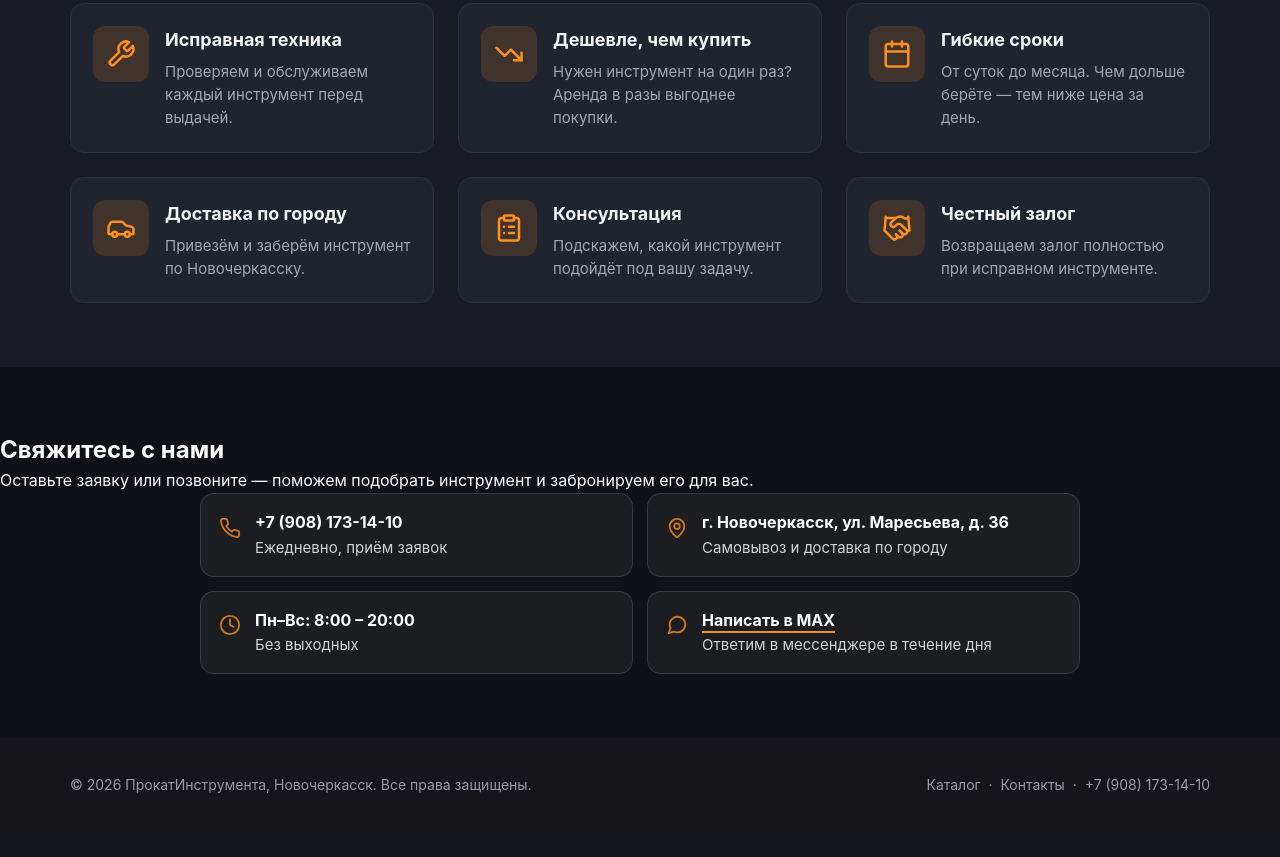
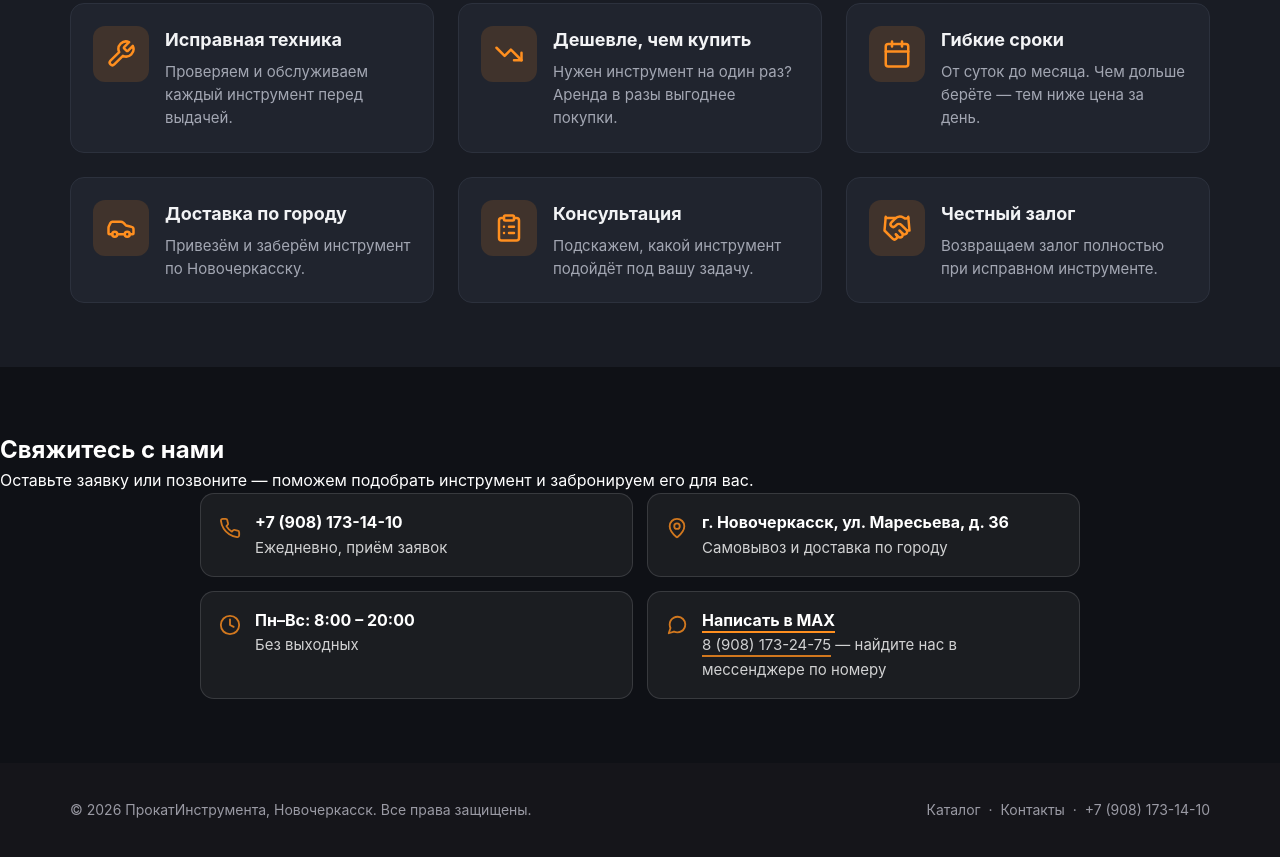
Before and after one commit to eclipsru/Arenda-Nvk, a plain HTML site: page index.html in a window 1280 px wide. Shown: the part 2926-3783 px from the top of the page. Before the commit the page ends 3758 px from the top, so only its background shows below. Drawn offline with nearby package versions, Linux system fonts and the light colour scheme; no server answers.

Commit message:
Карточка МАХ: добавлен номер 8 (908) 173-24-75

```diff
--- a/index.html
+++ b/index.html
@@ -538,7 +538,7 @@
       <div class="contact-item"><span class="ico"><svg class="ic" viewBox="0 0 24 24" aria-hidden="true"><path d="M22 16.92v3a2 2 0 0 1-2.18 2 19.79 19.79 0 0 1-8.63-3.07 19.5 19.5 0 0 1-6-6 19.79 19.79 0 0 1-3.07-8.67A2 2 0 0 1 4.11 2h3a2 2 0 0 1 2 1.72 12.84 12.84 0 0 0 .7 2.81 2 2 0 0 1-.45 2.11L8.09 9.91a16 16 0 0 0 6 6l1.27-1.27a2 2 0 0 1 2.11-.45 12.84 12.84 0 0 0 2.81.7A2 2 0 0 1 22 16.92z"/></svg></span><div><b>+7 (908) 173-14-10</b><span>Ежедневно, приём заявок</span></div></div>
       <div class="contact-item"><span class="ico"><svg class="ic" viewBox="0 0 24 24" aria-hidden="true"><path d="M20 10c0 4.99-5.54 10.19-7.4 11.8a1 1 0 0 1-1.2 0C9.54 20.19 4 14.99 4 10a8 8 0 0 1 16 0"/><circle cx="12" cy="10" r="3"/></svg></span><div><b>г. Новочеркасск, ул. Маресьева, д. 36</b><span>Самовывоз и доставка по городу</span></div></div>
       <div class="contact-item"><span class="ico"><svg class="ic" viewBox="0 0 24 24" aria-hidden="true"><circle cx="12" cy="12" r="10"/><polyline points="12 6 12 12 16 14"/></svg></span><div><b>Пн–Вс: 8:00 – 20:00</b><span>Без выходных</span></div></div>
-      <div class="contact-item"><span class="ico"><svg class="ic" viewBox="0 0 24 24" aria-hidden="true"><path d="M21 11.5a8.38 8.38 0 0 1-.9 3.8 8.5 8.5 0 0 1-7.6 4.7 8.38 8.38 0 0 1-3.8-.9L3 21l1.9-5.7a8.38 8.38 0 0 1-.9-3.8 8.5 8.5 0 0 1 4.7-7.6 8.38 8.38 0 0 1 3.8-.9h.5a8.48 8.48 0 0 1 8 8v.5z"/></svg></span><div><b><a href="https://max.ru" target="_blank" rel="noopener">Написать в МАХ</a></b><span>Ответим в мессенджере в течение дня</span></div></div>
+      <div class="contact-item"><span class="ico"><svg class="ic" viewBox="0 0 24 24" aria-hidden="true"><path d="M21 11.5a8.38 8.38 0 0 1-.9 3.8 8.5 8.5 0 0 1-7.6 4.7 8.38 8.38 0 0 1-3.8-.9L3 21l1.9-5.7a8.38 8.38 0 0 1-.9-3.8 8.5 8.5 0 0 1 4.7-7.6 8.38 8.38 0 0 1 3.8-.9h.5a8.48 8.48 0 0 1 8 8v.5z"/></svg></span><div><b><a href="https://max.ru" target="_blank" rel="noopener">Написать в МАХ</a></b><span><a href="tel:+79081732475">8 (908) 173-24-75</a> — найдите нас в мессенджере по номеру</span></div></div>
       </div>
     </div>
   </section>
```
